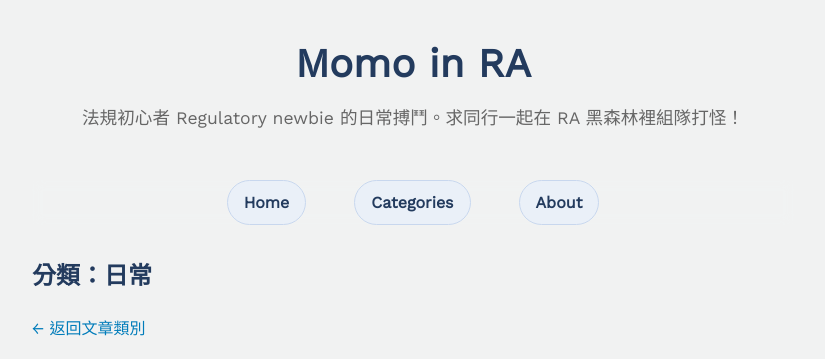
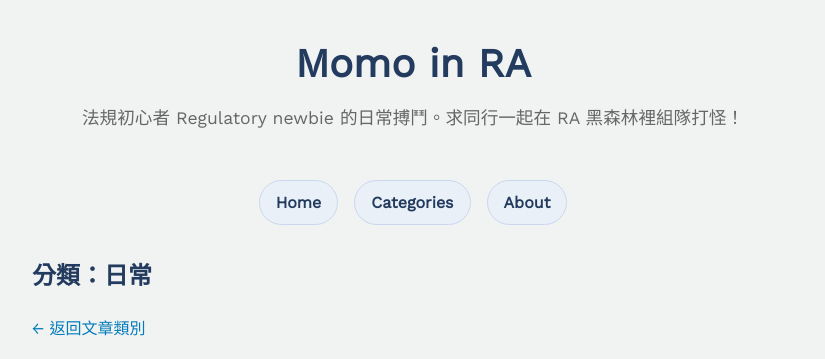
Before and after one commit to MomoInRA/github.io, a Jekyll site: the page built from category/日常.md, in a window 1280 px wide. Shown: the top 359 px of the page, without its empty margins (227-1052 px from the left). Built offline with Jekyll 4.4.1, drawn with Linux system fonts in a browser that asks for light colours.

Commit message:
Update style.css

```diff
--- a/assets/css/style.css
+++ b/assets/css/style.css
@@ -1,428 +1,124 @@
-:root {
+/* ==== THEME Clean v1 (2025-08-16) =================================== */
+/* 變數集中設定 */
+:root{
   --color-background: #F1F2F2;
-  --color-foreground: #C14420;
+  --color-foreground: #C14420;      /* 內文本色（你之前的主色） */
   --font-main: 'Work Sans', sans-serif;
   --content-width: 826px;
+
+  --heading-color: #233B5E;         /* 標題與導覽靛藍 */
+  --accent: #C14420;                /* 強調／active 色 */
+  --link: #007cba;                  /* 連結色 */
+
+  /* 泡泡按鈕（淡靛藍，不是灰色） */
+  --pill-bg: #EAF0F8;
+  --pill-bg-hover: #DCE7F3;
+  --pill-border: #C8D7EE;
+  --pill-border-hover: #A9C3E4;
 }
+
+/* 基礎版面與 Reset */
+html { box-sizing: border-box; }
+*, *::before, *::after { box-sizing: inherit; }
 
 body {
   font-family: var(--font-main);
-  font-size: 16px;
-  line-height: 1.6;
+  font-size: 16px; line-height: 1.6;
   color: var(--color-foreground);
-  background-color: var(--color-background);
+  background: var(--color-background);
+  width: min(100%, var(--content-width));
   margin: 0 auto;
-  max-width: var(--content-width);
   padding: 2rem;
   word-break: break-word;
 }
+@media (max-width: 640px){ body { padding: 1rem; } }
 
-h1, h2, h3 {
-  font-weight: bold;
-  color: #000;
-}
-
-a {
-  color: #007cba;
-  text-decoration: none;
-}
-
-a:hover {
-  text-decoration: underline;
-}
-
-footer {
-  text-align: center;
-  margin-top: 4rem;
-  padding: 1rem;
-  border-top: 1px solid #ccc;
-}
-header {
-  text-align: center;
-  margin-bottom: 3rem;
-}
-
-header h1 {
-  font-size: 2.5rem;
-  font-weight: bold;
-  margin: 0;
-  color: #000;
-}
-
-header h1 a {
-  text-decoration: none;
-  color: inherit;
-}
-
-header .subtitle {
-  font-size: 1.1rem;
-  color: #666;
-  margin-top: 0.5rem;
-}
-
-/* === 導覽列總容器置中設定 === */
-.navbar {
-  text-align: center;
-  margin-bottom: 2rem;
-}
-
-/* === 導覽列 ul 組織設定 === */
-.navbar ul {
-  list-style: none;
-  padding: 0;
-  margin: 1rem 0 2rem 0;
-  text-align: center;
-}
-
-/* === 各項目置中顯示 === */
-.navbar ul li {
-  display: inline-block;
-  margin: 0 1rem;
-}
-
-/* === 泡泡按鈕樣式核心設定 === */
-.navbar ul li a {
-  display: inline-block;
-  padding: 0.5rem 1rem;
-  background-color: #eee;
-  color: #333;
-  border-radius: 999px;
-  text-decoration: none;
-  font-weight: 500;
-  transition: all 0.3s ease;
-}
-
-/* === 滑鼠 Hover 效果 === */
-.navbar ul li a:hover {
-  background-color: #C14420;
-  color: white;
-}
-/* ========== 文章列表（含縮圖） ========== */
-.post-list {
-  list-style: none;
-  padding: 0;
-  margin: 0;
-}
-
-.post-item {
-  display: flex;
-  align-items: center;
-  gap: 1rem;
-  margin: 1.25rem 0;
-}
-
-.thumb-wrap {
-  display: block;
-  flex-shrink: 0;
-  line-height: 0; /* 去除圖片底部空隙 */
-  border-radius: 10px;
-  overflow: hidden;
-}
-
-.post-thumb {
-  width: 240px;
-  height: 160px;
-  object-fit: cover;
-  display: block;
-  border-radius: 10px;
-}
-
-.post-info {
-  flex: 1;
-  min-width: 0;
-}
-
-.post-title {
-  margin: 0 0 .25rem;
-  font-size: 1.2rem;
-  line-height: 1.35;
-}
-
-.post-title a {
-  color: #C14420;
-  text-decoration: none;
-  font-weight: 700;
-}
-
-.post-title a:hover {
-  text-decoration: underline;
-}
-
-.post-date {
-  display: inline-block;
-  font-size: 0.9rem;
-  color: #999;
-  margin-bottom: .35rem;
-}
-
-.post-excerpt {
-  margin: 0;
-  color: #333;
-  line-height: 1.6;
-}
-
-/* 手機版排版優化 */
-@media (max-width: 640px) {
-  .post-item {
-    flex-direction: column;
-    align-items: flex-start;
-  }
-  .post-thumb {
-    width: 100%;
-    height: 180px;
-  }
-}
-/* ========== 文章列表（含縮圖） ========== */
-.post-list { list-style: none; padding: 0; margin: 0; }
-.post-item { display: flex; align-items: center; gap: 1rem; margin: 1.25rem 0; }
-.thumb-wrap { display: block; flex-shrink: 0; line-height: 0; border-radius: 10px; overflow: hidden; }
-.post-thumb { width: 240px; height: 160px; object-fit: cover; display: block; border-radius: 10px; }
-.post-info { flex: 1; min-width: 0; }
-.post-title { margin: 0 0 .25rem; font-size: 1.2rem; line-height: 1.35; }
-.post-title a { color: #C14420; text-decoration: none; font-weight: 700; }
-.post-title a:hover { text-decoration: underline; }
-.post-date { display: inline-block; font-size: 0.9rem; color: #999; margin-bottom: .35rem; }
-
-/* 手機版 */
-@media (max-width: 640px) {
-  .post-item { flex-direction: column; align-items: flex-start; }
-  .post-thumb { width: 100%; height: 180px; }
-}
-
-.navbar ul li a.active {
-  background-color: #C14420;
-  color: #fff;
-}
-.navbar{
-  position: sticky;
-  top: 0;
-  z-index: 100;
-  backdrop-filter: blur(6px);
-  background-color: rgba(241,242,242,.85); /* 與你的背景色接近 */
-}
-/* 1) 全站改成 border-box，padding 不再把寬度撐爆 */
-html { box-sizing: border-box; }
-*, *::before, *::after { box-sizing: inherit; }
-
-/* 2) 讓版心在小螢幕不超出寬度 */
-body {
-  /* 原本就有 max-width: 826px; 這裡用 min() 更安全 */
-  width: min(100%, var(--content-width));
-  margin: 0 auto;
-  padding: 2rem;
-}
-
-/* 手機縮小左右邊距，視覺更舒服 */
-@media (max-width: 640px) {
-  body { padding: 1rem; }
-}
-
-/* 3) 防止任何媒體元素超出容器寬度 */
 img, video, iframe { max-width: 100%; height: auto; display: block; }
-
-/* 4) 文章頁封面固定高度 + 裁切（避免寬度溢出） */
-.post-hero { margin: 1rem 0 1.25rem; border-radius: 10px; overflow: hidden; }
-.post-hero img { width: 100%; height: 280px; object-fit: cover; }
-@media (max-width: 640px) { .post-hero img { height: 200px; } }
-
-/* 5) 文字/程式碼太長也不會撐出橫向捲軸 */
 pre, code { white-space: pre-wrap; word-break: break-word; }
 
-/* 分類索引樣式 */
-.tax-list { list-style:none; padding:0; display:flex; flex-wrap:wrap; gap:.75rem 1rem; margin:.5rem 0 2rem; }
-.tax-list li { display:flex; align-items:center; gap:.4rem; }
-.tax-list a { background:#eee; color:#333; border-radius:999px; padding:.4rem .9rem; text-decoration:none; }
-.tax-list a:hover { background:#C14420; color:#fff; }
-.tax-list .count { font-size:.85rem; color:#999; }
+/* 文字與標題 */
+h1, h2, h3, h4, h5, h6 { color: var(--heading-color); font-weight: bold; }
+a { color: var(--link); text-decoration: none; }
+a:hover { text-decoration: underline; }
 
-/* === 標題配色：靛藍 === */
-:root{
-  --heading-color: #233B5E;   /* 你要的顏色 */
+/* Header */
+header { text-align: center; margin-bottom: 3rem; }
+header h1 { font-size: 2.5rem; font-weight: 700; margin: 0; }
+header h1 a { color: var(--heading-color); text-decoration: none; position: relative; transition: color .25s; }
+header h1 a::after{
+  content:""; position:absolute; left:0; bottom:-6px; height:2px; width:100%;
+  background: var(--accent); transform: scaleX(0); transform-origin:left; transition: transform .25s;
+  border-radius:999px;
 }
+header h1 a:hover{ color: var(--accent); }
+header h1 a:hover::after{ transform: scaleX(1); }
+header .subtitle { font-size: 1.1rem; color:#666; margin-top:.5rem; }
+/* 不要 header/nav 的預設底線，避免雙底線 */
+header a:hover, .navbar a:hover { text-decoration: none; }
 
-/* 全站所有標題用靛藍 */
-h1, h2, h3, h4, h5, h6 { color: var(--heading-color); }
-
-/* 只想改「文章內」標題就改用這行（把上一行註解掉） */
-/* .post h1, .post h2, .post h3, .post h4, .post h5, .post h6 { color: var(--heading-color); } */
-
-/* 文章內 H2 左側細線版本 */
-.post h2{
-  border-left: 4px solid rgba(35,59,94,.7); /* #233B5E 的 70% 不透明 */
-  padding-left: .4rem;
+/* 導覽列（泡泡樣式） */
+.navbar{
+  position: sticky; top: 0; z-index: 100;
+  backdrop-filter: blur(6px);
+  background-color: rgba(241,242,242,.85);
+  text-align: center; margin-bottom: 2rem;
 }
-
-/* 手機再細一點（可選） */
-@media (max-width: 640px){
-  .post h2{ border-left-width: 4px; padding-left: .35rem; }
+.navbar ul{
+  list-style:none; padding:0; margin:1rem 0 2rem;
+  display:flex; flex-wrap:wrap; gap:.5rem 1rem; justify-content:center;
 }
-
-
-/*（可選）首頁大標也套同色 */
-header h1, header h1 a { color: var(--heading-color); }
-
-
-/* 主題色：你先前指定的靛藍 + 你的主色 */
-:root{
-  --heading-color: #233B5E;  /* 標題與導覽列文字色 */
-  --accent: #C14420;         /* 點擊/強調色 */
+.navbar li{ list-style:none; }
+.navbar a{
+  display:inline-block; padding:.55rem 1rem; border-radius:999px; font-weight:600;
+  color: var(--heading-color);
+  background: var(--pill-bg);
+  border:1px solid var(--pill-border);
+  transition: background-color .25s, color .25s, border-color .25s, box-shadow .25s, transform .15s;
 }
-
-/* ========== Header 標題（Momo in RA）hover：漸現底線 + 變色 ========== */
-header h1 a{
-  position: relative;
-  text-decoration: none;
-  color: var(--heading-color);
-  transition: color .25s ease;
-}
-header h1 a::after{
-  content:"";
-  position:absolute; left:0; bottom:-6px;
-  height:3px; width:100%;
-  background: linear-gradient(90deg, var(--heading-color), var(--accent));
-  transform: scaleX(0);
-  transform-origin: left;
-  transition: transform .25s ease;
-  border-radius: 999px;
-}
-header h1 a:hover{
-  color: var(--accent);
-}
-header h1 a:hover::after{
-  transform: scaleX(1);
-}
-
-/* ========== 導覽列「泡泡」按鈕 hover：由淺到滿版填色 + 微浮起 ========== */
-.navbar ul{
-  display:flex; flex-wrap:wrap; gap:.5rem 1rem;
-  justify-content:center; padding:0; margin:1rem 0 2rem;
-}
-.navbar ul li{ list-style:none; }
-
-.navbar ul li a{
-  position: relative;
-  display: inline-block;
-  padding: .55rem 1rem;
-  border-radius: 999px;
-  font-weight: 600;
-  text-decoration: none;
-  color: var(--heading-color);
-  background:
-    linear-gradient(90deg, var(--accent), var(--accent)) left / 0% 100% no-repeat,
-    #ffffff;                                  /* 漸進填色：背景尺寸從 0% → 100% */
-  border: 1px solid rgba(35,59,94,.15);
-  transition: background-size .25s ease, color .25s ease,
-              border-color .25s ease, box-shadow .25s ease, transform .15s ease;
-}
-.navbar ul li a:hover{
-  background-size: 100% 100%;                /* 滑過時整顆填滿主色 */
-  color: #fff;
-  border-color: transparent;
-  box-shadow: 0 8px 18px rgba(193,68,32,.22); /* 淺淺的陰影 */
-  transform: translateY(-1px);               /* 微浮起 */
-}
-
-/* 目前頁（active）維持滿版 */
-.navbar ul li a.active{
-  background:
-    linear-gradient(90deg, var(--accent), var(--accent)) left / 100% 100% no-repeat,
-    #ffffff;
-  color:#fff; border-color: transparent;
-  box-shadow: 0 8px 18px rgba(193,68,32,.22);
-}
-
-/* 鍵盤可達性 */
-.navbar ul li a:focus-visible{
-  outline: 2px solid var(--accent);
-  outline-offset: 2px;
-}
-/* 喜歡更低調？可把 hover 的漂浮與陰影調淡或關掉： */
-/* .navbar ul li a:hover{ transform:none; box-shadow:none; } */
-
-/* ==== 1) 關掉 Header / 導覽列的預設底線（避免雙底線） ==== */
-header a,
-header a:hover,
-.navbar a,
-.navbar a:hover {
-  text-decoration: none !important;
-}
-
-/* ==== 2) Header 標題 hover：保留單一漸現底線（不疊加） ==== */
-header h1 a{
-  position: relative;
-  color: var(--heading-color);
-  transition: color .25s ease;
-}
-header h1 a::after{
-  content:"";
-  position:absolute; left:0; bottom:-6px;
-  height:2px; width:100%;
-  background: var(--accent);
-  transform: scaleX(0);
-  transform-origin: left;
-  transition: transform .25s ease;
-  border-radius: 999px;
-}
-header h1 a:hover{
-  color: var(--accent);
-}
-header h1 a:hover::after{
-  transform: scaleX(1);
-}
-
-/* ==== 3) 導覽列泡泡：預設淡靛藍底，hover 稍微加深，不會變白 ==== */
-:root{
-  --heading-color: #233B5E;   /* 你的標題/主字色 */
-  --accent: #C14420;          /* 強調色（active 用） */
-  --pill-bg: rgba(35,59,94,.07);   /* 泡泡預設底（靛藍 7%） */
-  --pill-bg-hover: rgba(35,59,94,.16); /* hover 底（靛藍 16%） */
-  --pill-border: rgba(35,59,94,.18);
-  --pill-border-hover: rgba(35,59,94,.35);
-}
-
-.navbar ul{
-  display:flex; flex-wrap:wrap; gap:.5rem 1rem;
-  justify-content:center; padding:0; margin:1rem 0 2rem;
-}
-.navbar ul li{ list-style:none; }
-
-.navbar ul li a{
-  display:inline-block;
-  padding:.55rem 1rem;
-  border-radius:999px;
-  font-weight:600;
-  color: var(--heading-color);
-  background: var(--pill-bg);              /* ← 不再是白色 */
-  border:1px solid var(--pill-border);
-  transition: background-color .25s ease, color .25s ease,
-              border-color .25s ease, box-shadow .25s ease, transform .15s ease;
-}
-.navbar ul li a:hover{
-  background: var(--pill-bg-hover);        /* ← 淡淡加深 */
-  color: var(--heading-color);             /* 文字保持靛藍，不變白 */
+.navbar a:hover{
+  background: var(--pill-bg-hover); color: var(--heading-color);
   border-color: var(--pill-border-hover);
   box-shadow: 0 6px 14px rgba(35,59,94,.12);
   transform: translateY(-1px);
 }
-
-/* 目前頁（active）：用重點色填滿，字白，清楚標示 */
-.navbar ul li a.active{
-  background: var(--accent);
-  color:#fff;
-  border-color: transparent;
+.navbar a.active{
+  background: var(--accent); color:#fff; border-color: transparent;
   box-shadow: 0 8px 18px rgba(193,68,32,.22);
 }
+.navbar a:focus-visible{ outline:2px solid var(--accent); outline-offset:2px; }
 
-:root{
-  --pill-bg: #EAF0F8;          /* 預設底：淡靛藍 */
-  --pill-bg-hover: #DCE7F3;    /* 滑過底：再深一點 */
-  --pill-border: #C8D7EE;
-  --pill-border-hover: #A9C3E4;
+/* 文章列表（含縮圖） */
+.post-list { list-style:none; padding:0; margin:0; }
+.post-item { display:flex; align-items:center; gap:1rem; margin:1.25rem 0; }
+.thumb-wrap { display:block; flex-shrink:0; line-height:0; border-radius:10px; overflow:hidden; }
+.post-thumb { width:240px; height:160px; object-fit:cover; display:block; border-radius:10px; }
+.post-info { flex:1; min-width:0; }
+.post-title { margin:0 0 .25rem; font-size:1.2rem; line-height:1.35; }
+.post-title a { color: var(--color-foreground); font-weight:700; text-decoration:none; }
+.post-title a:hover { text-decoration: underline; }
+.post-date { display:inline-block; font-size:.9rem; color:#999; margin-bottom:.35rem; }
+.post-excerpt { margin:0; color:#333; line-height:1.6; }
+@media (max-width:640px){
+  .post-item{ flex-direction:column; align-items:flex-start; }
+  .post-thumb{ width:100%; height:180px; }
 }
 
+/* 文章頁封面（固定高度 + 裁切） */
+.post-hero { margin:1rem 0 1.25rem; border-radius:10px; overflow:hidden; }
+.post-hero img { width:100%; height:280px; object-fit:cover; }
+@media (max-width:640px){ .post-hero img { height:200px; } }
 
-/* 鍵盤可達性 */
-.navbar ul li a:focus-visible{
-  outline: 2px solid var(--accent);
-  outline-offset: 2px;
-}
+/* 文章內 H2 左側細線（細版） */
+.post h2{ border-left: 2px solid rgba(35,59,94,.7); padding-left:.4rem; }
+@media (max-width:640px){ .post h2{ border-left-width:2px; padding-left:.35rem; } }
+
+/* 分類索引 */
+.tax-list { list-style:none; padding:0; display:flex; flex-wrap:wrap; gap:.75rem 1rem; margin:.5rem 0 2rem; }
+.tax-list li { display:flex; align-items:center; gap:.4rem; }
+.tax-list a { background: var(--pill-bg); color: var(--heading-color); border-radius:999px; padding:.4rem .9rem; text-decoration:none; border:1px solid var(--pill-border); }
+.tax-list a:hover { background: var(--pill-bg-hover); border-color: var(--pill-border-hover); color: var(--heading-color); }
+.tax-list .count { font-size:.85rem; color:#999; }
+
+/* footer */
+footer { text-align:center; margin-top:4rem; padding:1rem; border-top:1px solid #ccc; }
+/* =================================================================== */
```
